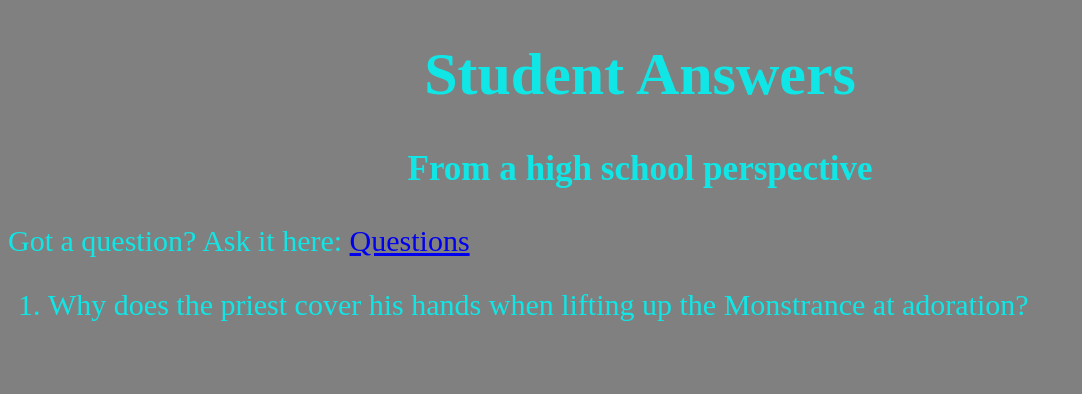
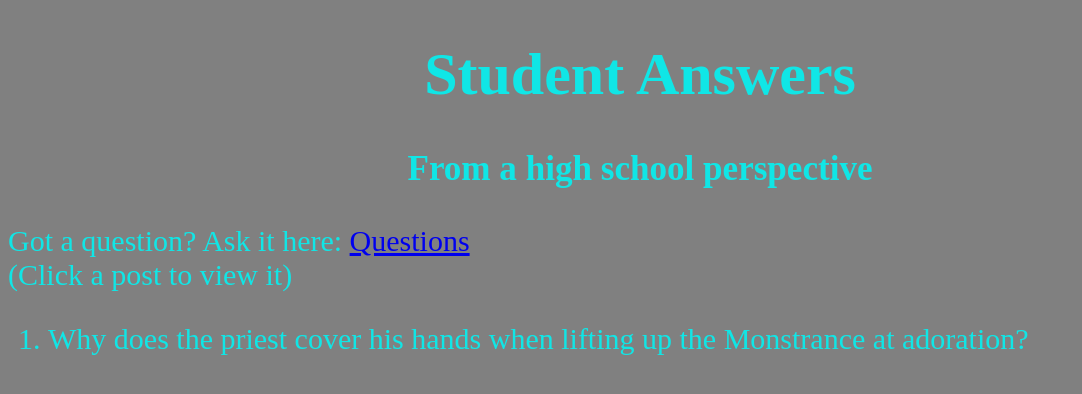
Before and after one commit to PhilosophicalNinja/Student-Answers, a plain HTML site: page index.html in a window 1280 px wide. Shown: the whole page, without its empty margins (0-1082 px from the left). Drawn offline with Linux system fonts and the light colour scheme.

Commit message:
Added a line for clarity

```diff
--- a/index.html
+++ b/index.html
@@ -10,6 +10,7 @@
         <h1 style="text-align: center">Student Answers</h1>
         <h3 style="text-align: center">From a high school perspective</h3>
         <div>Got a question? Ask it here: <a target="_blank" href="https://docs.google.com/forms/d/e/1FAIpQLSdXKDN04tKv8snVarYg3y4D3v9gkCNle39FiMmmBFeSm76TYQ/viewform?usp=sharing">Questions</a></div>
+        <div>(Click a post to view it)</div>
         <ol>
             <li id="postOne">Why does the priest cover his hands when lifting up the Monstrance at adoration?</li>
         </ol>
```
